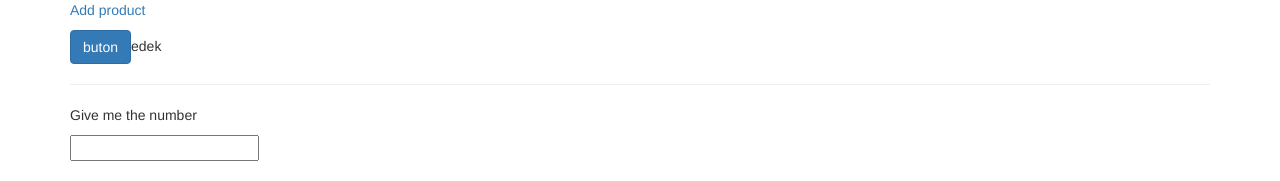
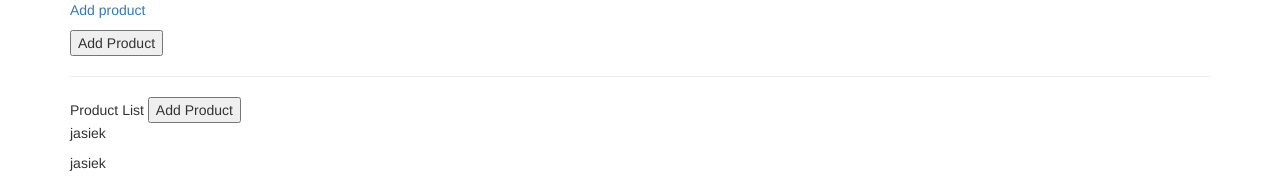
Before and after one commit to hrodberaht/adminPanel, an Angular app: page / in a window 1280 px wide. Shown: the top 181 px of the page. Built offline with nearby package versions, Linux system fonts and the light colour scheme.

Commit message:
working at add product functionality

```diff
--- a/src/app/add-product/add-product.component.html
+++ b/src/app/add-product/add-product.component.html
@@ -1,6 +1,13 @@
-{{ name }}
-<hr>
-<p>{{ price }}</p>
-<p>Give me the number</p>
-<input [(ngModel)]="price" (input)="checkAnswer($event)">
-<p [ngStyle]='{ color: getColor()}' *ngIf="answer">You have right</p>
+<button (click)="onShowAddProduct()">Add Product</button>
+<div *ngIf="show">
+    <form>
+        Name
+        <input type="text" name="name" [(ngModel)]="product.name">
+        Price
+        <input type="text" name="price" [(ngModel)]="product.price">
+        Img
+        <input type="text" name="imgUrl" [(ngModel)]="product.img">
+
+        <button type="submit" (click)="onSubmit()">Dodaj</button>
+    </form>
+</div>
--- a/src/app/add-product/add-product.component.ts
+++ b/src/app/add-product/add-product.component.ts
@@ -1,4 +1,6 @@
-import { Component, OnInit } from '@angular/core';
+import { Component, EventEmitter, OnInit, Output } from '@angular/core';
+import { Product } from '../models/product.model';
+
 
 @Component({
   selector: 'app-add-product',
@@ -6,30 +8,29 @@ import { Component, OnInit } from '@angular/core';
   styleUrls: ['./add-product.component.css']
 })
 export class AddProductComponent implements OnInit {
+  @Output() onAddProduct = new EventEmitter<Product>();
+  show:boolean = false;
+  product:Product;
 
-  name = '';
-  price;
-  answer = false;
   constructor() {
-    setTimeout(() => this.name = "edek", 2000)
+    this.product = new Product("koala","30","img");
   }
 
   ngOnInit() {
   }
 
-  checkAnswer(event) {
-    if(event.target.value === "")
-    {
-      this.answer = false;
-      return;
-    }
-
-    if(event.target.value == 2)
-    this.answer = true;
+  onShowAddProduct() {
+    this.show = !this.show; //toggle
   }
 
-  getColor() {
-    return this.price == 2 ? "green" : "red";
+  onSubmit() {
+    this.onAddProduct.emit(this.product);
+    this.addToDatabase();
+    this.product = new Product("","","");
+  }
+
+  addToDatabase() {
+    console.log(this.product);
   }
 
 }
--- a/src/app/app.component.html
+++ b/src/app/app.component.html
@@ -1,7 +1,6 @@
 <div class="container">
 
     <app-header></app-header>
-    <button class="btn btn-primary">buton</button>
 
     <app-add-product></app-add-product>
 
--- a/src/app/product-list/product-list.component.html
+++ b/src/app/product-list/product-list.component.html
@@ -1,3 +1,4 @@
+<app-add-product (onAddProduct)="onAddProduct($event)"></app-add-product>
 <app-product
   *ngFor="let product of products"
   [productList]="product">
--- a/src/app/product-list/product-list.component.ts
+++ b/src/app/product-list/product-list.component.ts
@@ -20,6 +20,11 @@ export class ProductListComponent implements OnInit {
   ngOnInit() {
   }
 
+  onAddProduct(product:Product) {
+    this.products.push(product);
+
+  }
+
 
 
 }
```
